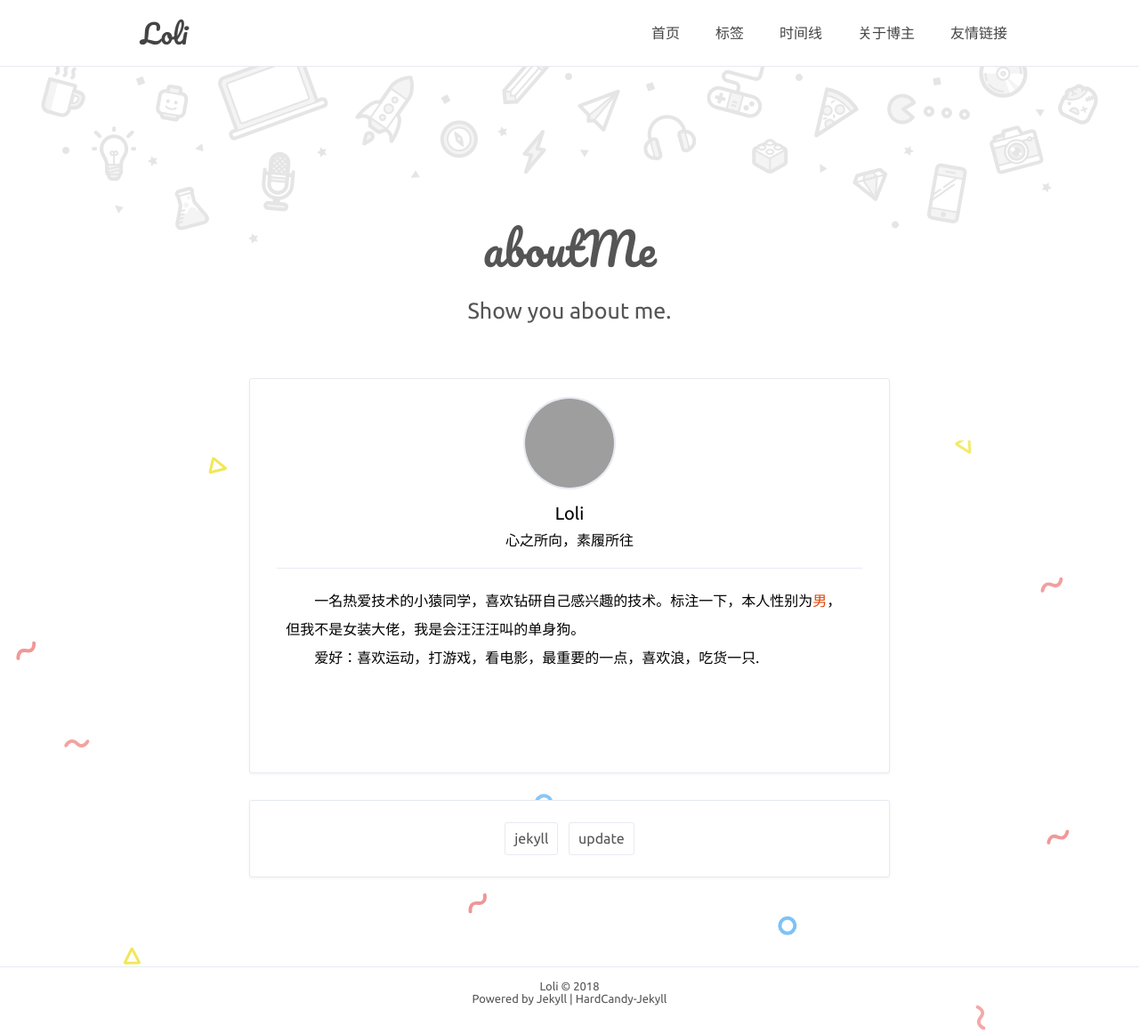
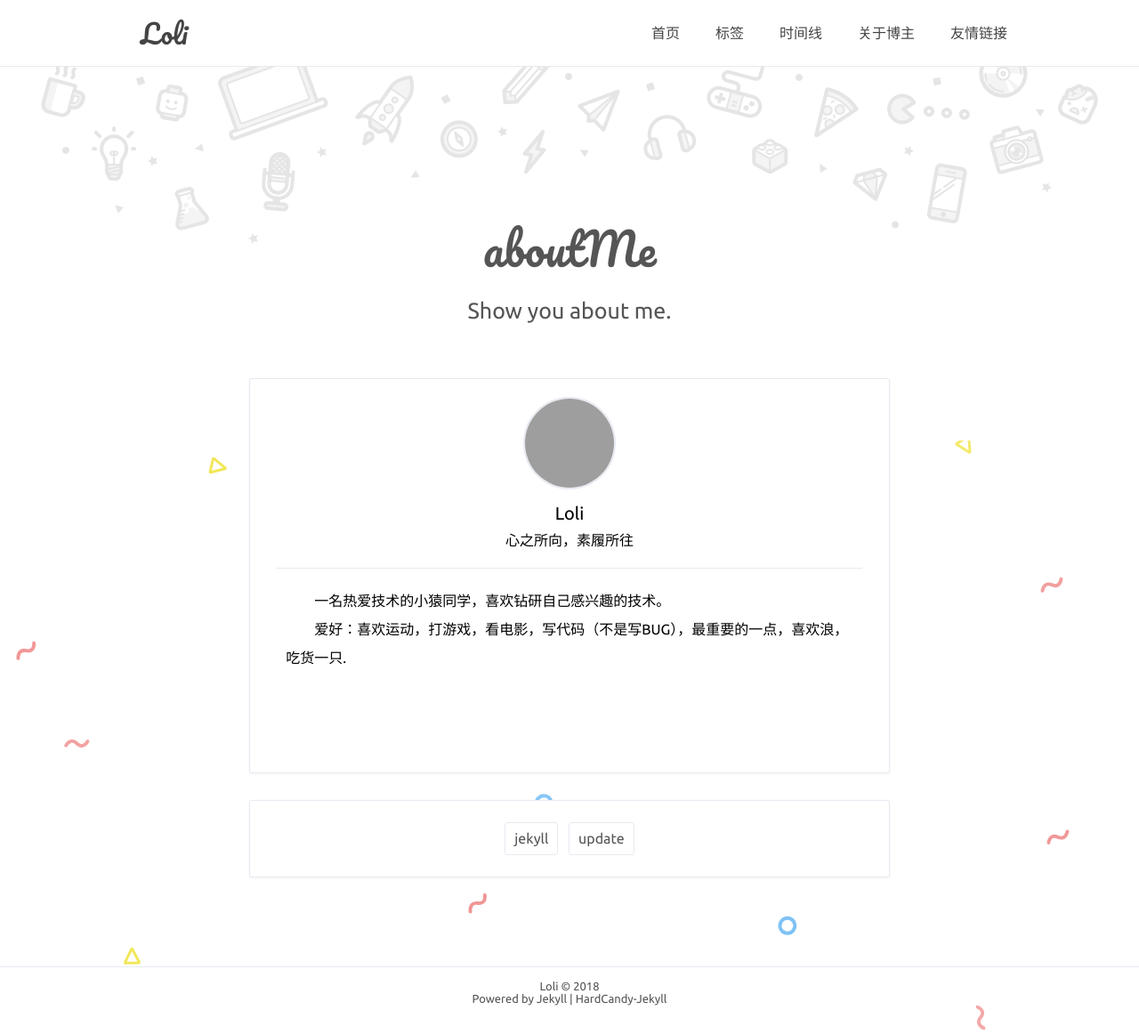
Before and after one commit to WhisperLoli/whisperloli.github.io, a Jekyll site: the page built from about.html, in a window 1280 px wide. Shown: the whole page at 89% size. Built offline with Jekyll 4.4.1, drawn with Linux system fonts in a browser that asks for light colours; comment, search, counter and statistics services are not loaded; grey boxes are pictures that could not be loaded.

Commit message:
修改个人介绍

```diff
--- a/_config.yml
+++ b/_config.yml
@@ -19,8 +19,8 @@ NickName: 'Loli'
 webtitle: 'Loli'
 bio: '心之所向，素履所往'
 about: true
-aboutyou: '&emsp;&emsp;一名热爱技术的小猿同学，喜欢钻研自己感兴趣的技术。标注一下，本人性别为<a>男</a>，但我不是女装大佬，我是会汪汪汪叫的单身狗。<br/>
-	&emsp;&emsp;爱好：喜欢运动，打游戏，看电影，最重要的一点，喜欢浪，吃货一只.'
+aboutyou: '&emsp;&emsp;一名热爱技术的小猿同学，喜欢钻研自己感兴趣的技术。<br/>
+	&emsp;&emsp;爱好：喜欢运动，打游戏，看电影，写代码（不是写BUG），最重要的一点，喜欢浪，吃货一只.'
 portraits: 'https://avatars0.githubusercontent.com/u/31977300?s=400&u=bbb0053293996d480f200894c87e9ff7230153c8&v=4' # your portraits image file path
 
 # SNS
```
Also changed, not shown: 2 other files.
